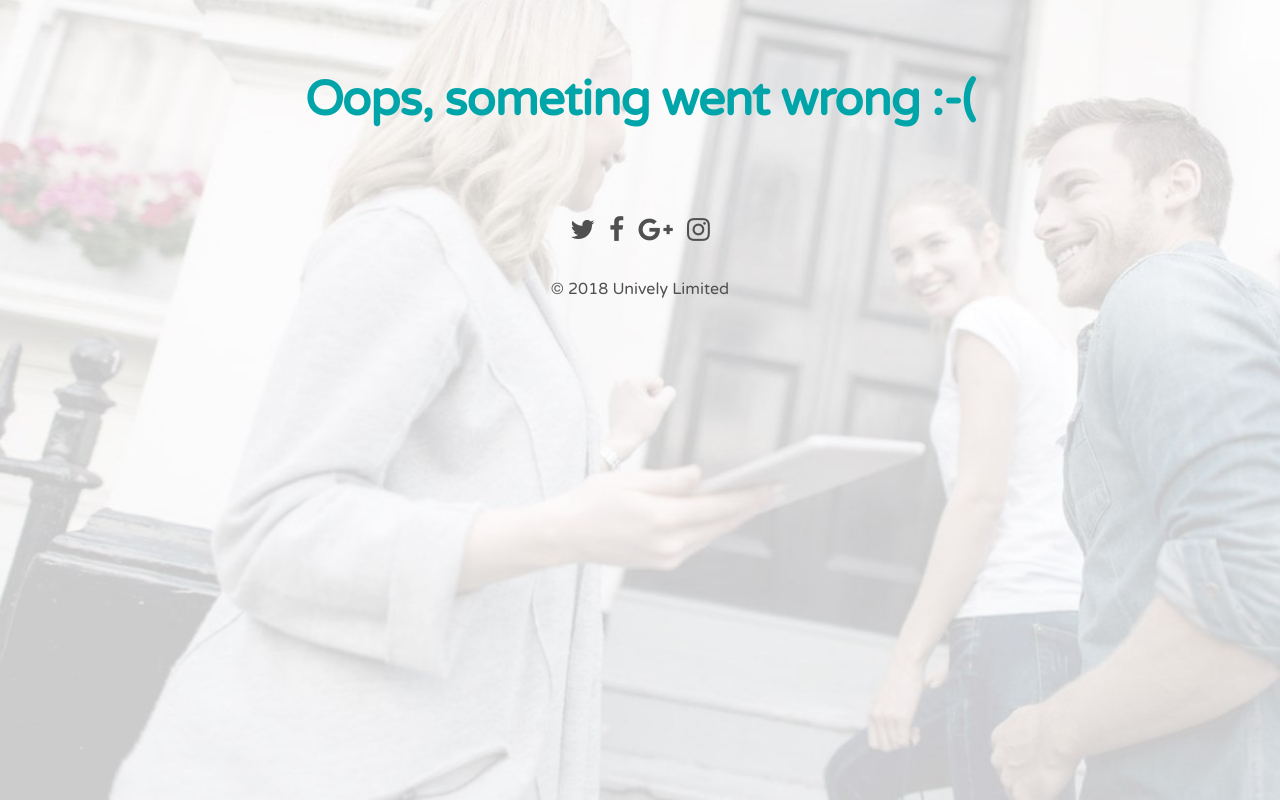
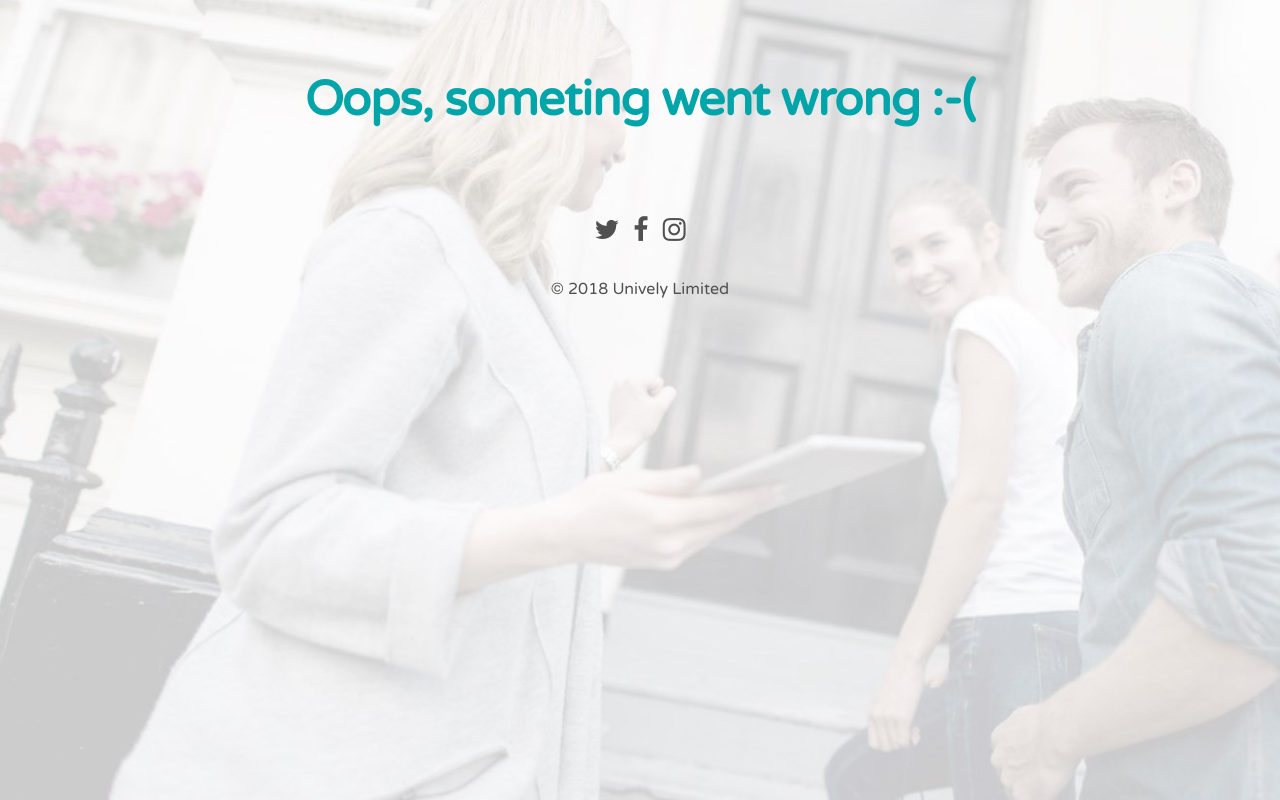
Before and after one commit to navratil/happytenantweb, a plain HTML site: page webroot/error.html in a window 1280 px wide. Drawn offline with Linux system fonts and the light colour scheme.

Commit message:
Remove Google plus

```diff
--- a/webroot/error.html
+++ b/webroot/error.html
@@ -39,7 +39,6 @@
                     <div class="social">
                         <a href="https://twitter.com/happytenantnow" title="Twitter"><i class="fa fa-twitter" aria-hidden="true"></i></a>
                         <a href="https://www.facebook.com/UnivelyCorp/" title="Facebook"><i class="fa fa-facebook" aria-hidden="true"></i></a>
-                        <a href="https://plus.google.com/118025726644786342828" title="Google Plus"><i class="fa fa-google-plus" aria-hidden="true"></i></a>
                         <a href="https://www.instagram.com/UnivelyCorp/" title="Instagram"><i class="fa fa-instagram" aria-hidden="true"></i></a>
                     </div>
 				</div>
```
Also changed, not shown: webroot/index.html (+0 -1 lines), 1 other file.
